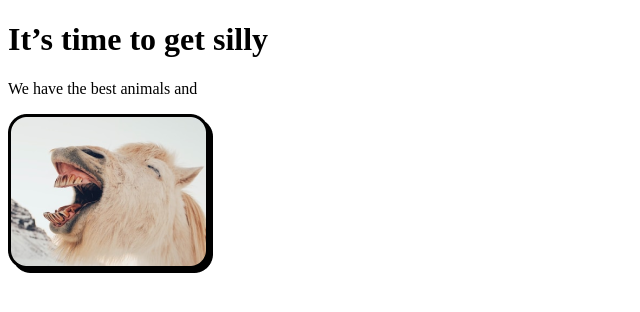
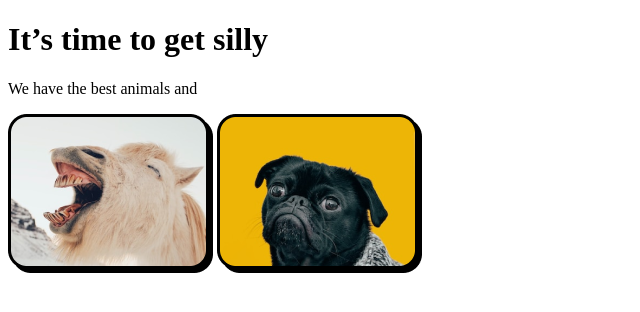
Before and after one commit to MuhammadTurkmen/Animal-Tours, a plain HTML site: page index.html in a window 1280 px wide. Shown: the whole page, without its empty margins (0-640 px from the left). Drawn offline with Linux system fonts and the light colour scheme.

Commit message:
adding img

```diff
--- a/index.html
+++ b/index.html
@@ -13,6 +13,7 @@
             <div class="img-wrapper">
                 <div class="img-div">
                     <img class="flex-image1" src="./images/Rectangle 1.png" alt="animal image">
+                    <img class="hide-image flex-image" src="./images/Rectangle 2.png" alt="animal image">
 
                 </div>
             </div>
```
